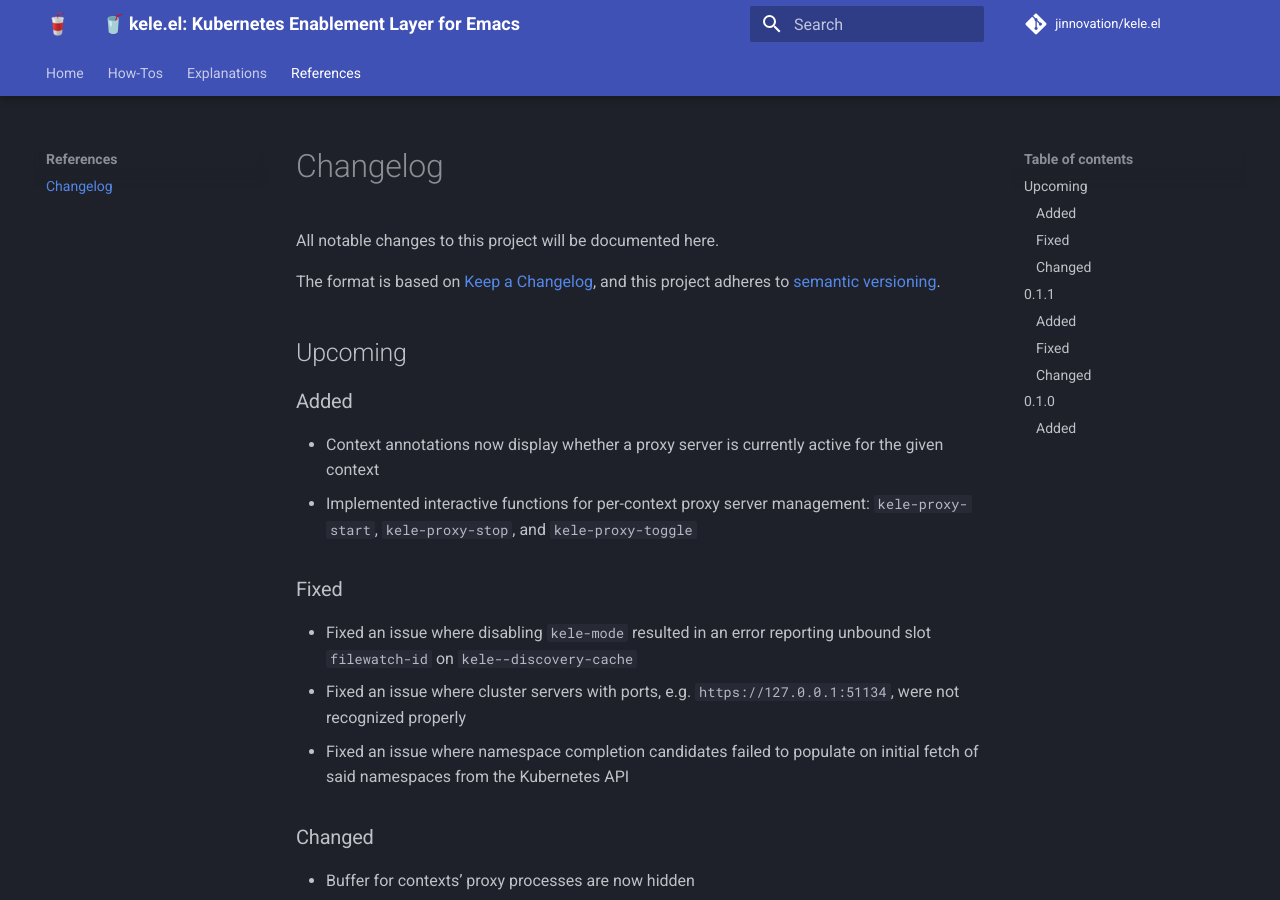
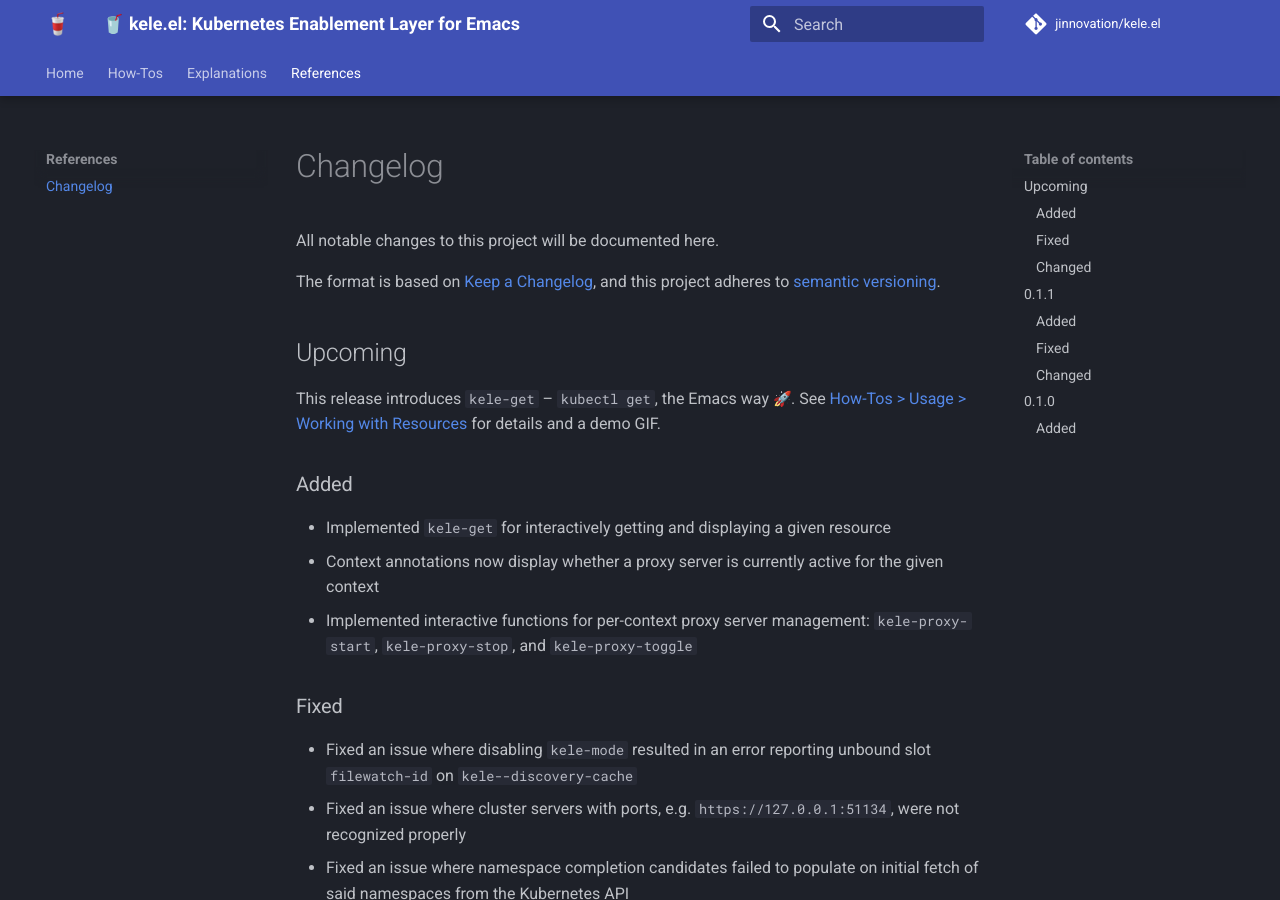
Before and after one commit to jinnovation/kele.el, an MkDocs documentation site: the page built from docs/references/changelog.md, in a window 1280 px wide and 900 px high. Built offline with MkDocs 1.6.1 and Material for MkDocs 9.7.7, drawn with Linux system fonts in a browser that asks for light colours; emoji names are drawn with the system emoji font; comment, search, counter and statistics services are not loaded.

Commit message:
Implement MVP of `kele-get` for getting + displaying resources (#70)
Closes #64.

This commit introduces an MVP version of `kele-get`, an interactive
function to fetch a specific resource and display its manifest in a
separate buffer.

In the name of an MVP, we note several sub-optimal user experiences:
- Invocation hangs on the synchronous proxy server instantiation
necessary for namespace completion. It seems feasible to start the proxy
server asynchronously and pass that future to the namespace completion
function, which would allow the proxy server to spin up while the user
is inputting the group-version, kind, etc. See #72
- There is no completion of the resource NAME, i.e. user needs to
already know the name of the thing they're trying to GET. This is
troublesome w/, say, pods; anybody who's run `kubectl get pods`,
highlighted and copied a specific pod name, then run `kubectl get pods
<pod-name>` again can attest 🙃 See #73

```diff
--- a/docs/references/changelog.md
+++ b/docs/references/changelog.md
@@ -11,8 +11,15 @@
 
 ## Upcoming
 
+This release introduces `kele-get` -- `kubectl get`, the Emacs way :rocket:. See
+[How-Tos > Usage > Working with
+Resources](../how-tos/usage.md#working-with-resources) for details and a demo
+GIF.
+
 ### Added
 
+- Implemented `kele-get` for interactively getting and displaying a given
+  resource
 - Context annotations now display whether a proxy server is currently active for
   the given context
 - Implemented interactive functions for per-context proxy server management:
```
Also changed, not shown: docs/how-tos/usage.md (+12 -0 lines), docs/how-tos/img/kele-get.gif (added), 3 other files.
